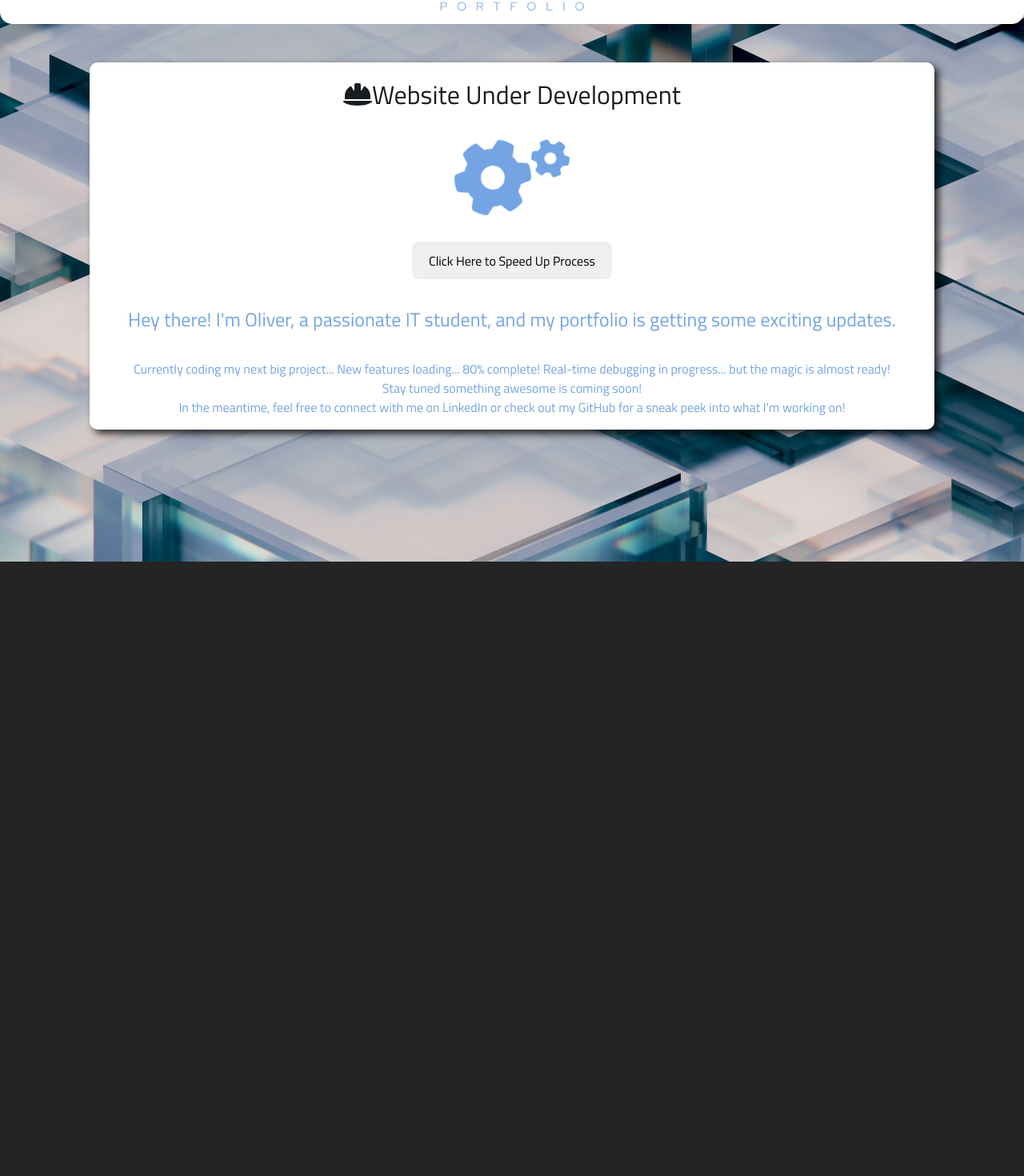
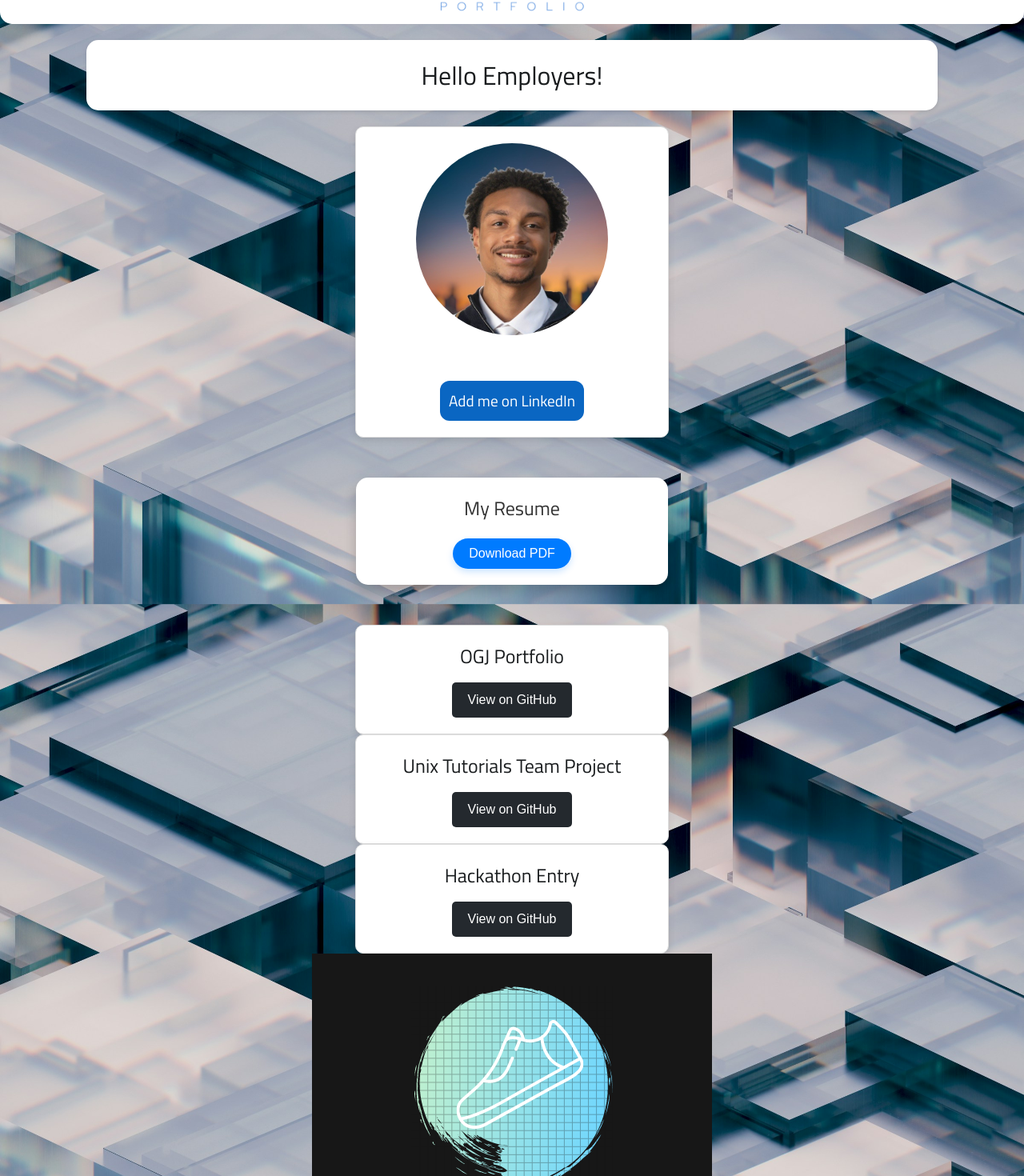
Before and after one commit to OGxLuxuries/ogj-portfolio, a React (Vite) app: page / in a window 1280 px wide. Shown: the part 98-1568 px from the top of the page at 80% size. Before the commit the page ends 800 px from the top, so only its background shows below. Built offline with nearby package versions, Linux system fonts and the light colour scheme.

Commit message:
new build

```diff
--- a/src/App.tsx
+++ b/src/App.tsx
@@ -4,6 +4,7 @@ import Demo from './Pages/Demo.tsx'
 import Layout from './Components/Layout.tsx'
 import Resume from './Pages/Resume.tsx'
 import UnderConstruction from './Pages/UnderConstruction.tsx'
+import Fair from './Pages/Fair.tsx'
 
 
 
@@ -16,10 +17,12 @@ function App() {
     <Router>
       <Routes>
         <Route element={<Layout/>}>
-          <Route path="/" element={<UnderConstruction />}/>
+          <Route path="/" element={<Fair />}/>
           <Route path="/home" element={<Home />}/>
           <Route path="/demo" element={<Demo />}/>
           <Route path="/resume" element={<Resume />}/>
+          <Route path="/uc" element={<UnderConstruction />}/>
+          <Route path="/fair" element={<Fair />}></Route>
 
         </Route>
       </Routes>
--- /dev/null
+++ b/src/Pages/Fair.tsx
@@ -0,0 +1,53 @@
+import { useEffect } from "react";
+import PDFDownload from "../Components/PDF";
+import GitHubLink from "../Components/Github";
+import ImageSlider from "../Components/ImageSlider";
+import LinkedInCard from "./Linkedin";
+
+function Fair() {
+    useEffect(() => {
+        document.title = 'Demo Page';
+      }, []);
+
+    const images = [
+      'frat-fogo.png',
+      'sip-scout.png',
+      'og-customs.png',
+      '4q-1.png',
+      '4q-2.png'
+
+
+
+    ]
+    return (
+        <>
+
+                    <h1
+            style={{
+                backgroundColor: 'white',  // Set background color to white
+                borderRadius: '15px',      // Set rounded corners
+                padding: '20px',           // Add padding
+                boxShadow: '0 2px 5px rgba(0, 0, 0, 0.1)', // Optional shadow
+                textAlign: 'center',       // Center align text
+                margin: '20px auto',       // Center the heading with margin
+                maxWidth: '80%'            // Optional: Limit the width
+            }}
+            >
+            Hello Employers!
+            </h1>
+            <LinkedInCard
+                  profileUrl={"https://www.linkedin.com/in/olivergomesjr/"}
+                  headshotUrl={"headshot.jpg"}
+                  name={"Oliver Gomes Jr."}
+                />
+              <PDFDownload/>
+              <GitHubLink url={"https://github.com/OGxLuxuries/ogj-portfolio/"} title={"OGJ Portfolio"}/>
+              <GitHubLink url={"https://github.com/OGxLuxuries/UnixTutorialsRepo"} title={"Unix Tutorials Team Project"}/>
+              <GitHubLink url={"https://github.com/csl5623/SipScout.github.io"} title={"Hackathon Entry"} />
+              <ImageSlider images={images} interval={2250} />
+
+        </>
+     );
+}
+
+export default Fair;
```
Also changed, not shown: 3 other files (tests, documents, lock files or other folders).
